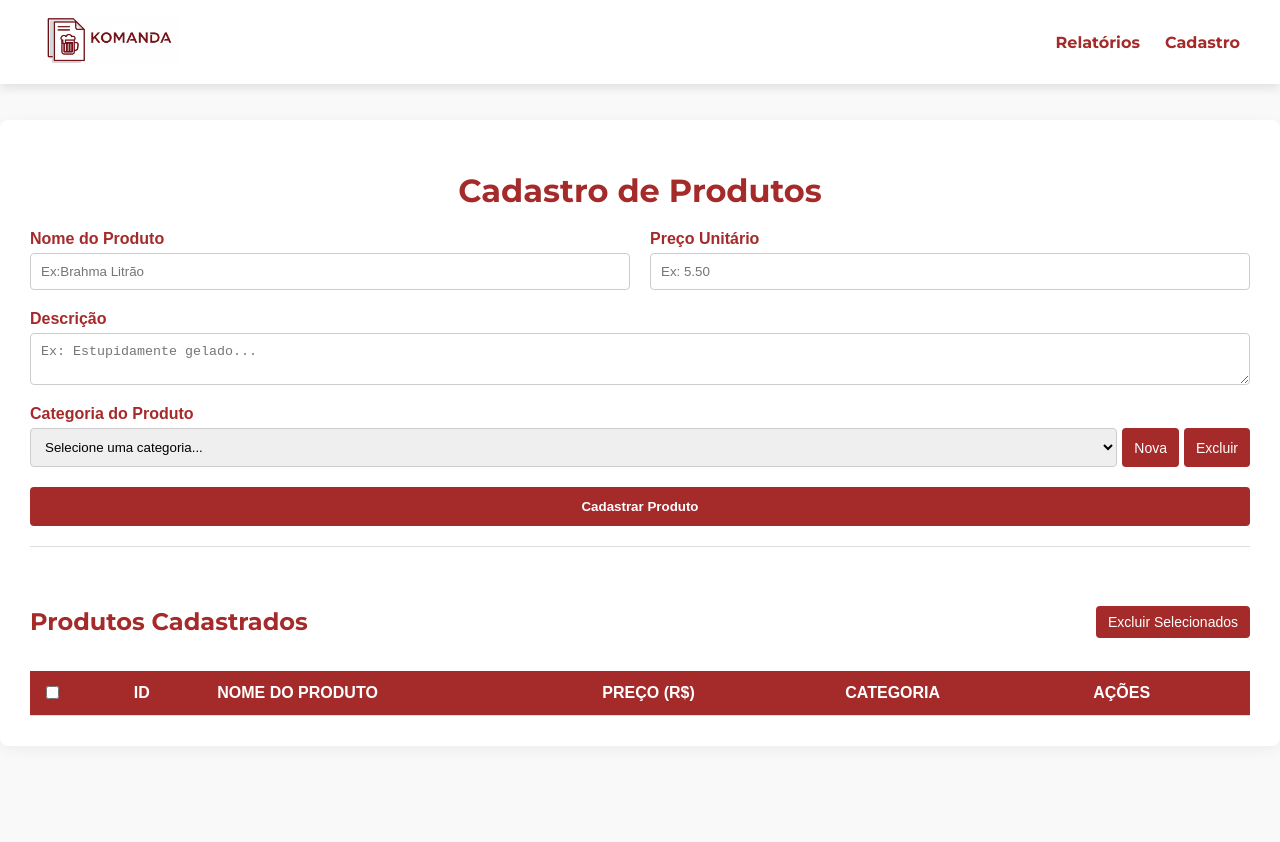
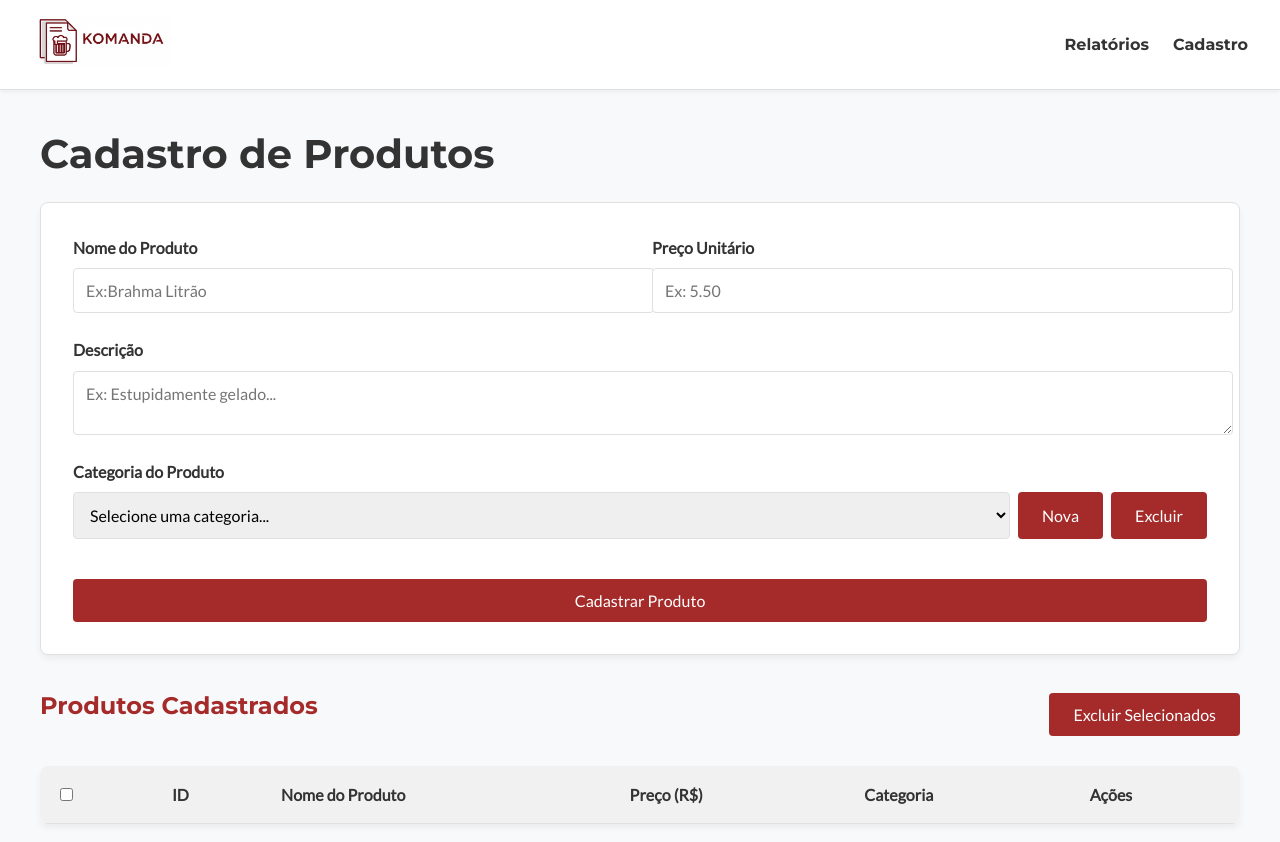
Before and after one commit to 19lemabe94/komanda-app, a website: page cadastro.html in a window 1280 px wide. Before the commit the page ends 800 px from the top, so only its background shows below. Drawn offline with Linux system fonts and the light colour scheme; no server answers.

Commit message:
novo css relatorio e cadastro

```diff
--- /dev/null
+++ b/cadastro.css
@@ -0,0 +1,265 @@
+/* --- Variáveis e Configurações Globais --- */
+:root {
+    --primary-color: #A52A2A;
+    --secondary-color: #FFFFFF;
+    --background-color: #F8F9FA;
+    --card-bg: #FFFFFF;
+    --card-border: #E0E0E0;
+    --card-shadow: rgba(0, 0, 0, 0.05);
+    --text-color: #333333;
+    --muted-text-color: #777777;
+    --success-color: #28a745;
+    --danger-color: #dc3545;
+    --font-family-title: 'Montserrat', sans-serif;
+    --font-family-body: 'Lato', sans-serif;
+}
+
+/* --- Base e Tipografia --- */
+body {
+    font-family: var(--font-family-body);
+    background-color: var(--background-color);
+    margin: 0;
+    color: var(--text-color);
+    line-height: 1.6;
+}
+
+h1, h2, h3 {
+    font-family: var(--font-family-title);
+    font-weight: 700;
+    color: var(--primary-color);
+    margin-top: 0;
+    margin-bottom: 1rem;
+}
+
+h1 {
+    font-size: 2.5rem;
+    color: var(--text-color);
+}
+
+p {
+    margin-top: 0;
+    margin-bottom: 0.5rem;
+}
+
+/* --- Layout Principal --- */
+.main-content {
+    padding: 2rem;
+    max-width: 1200px;
+    margin: 0 auto;
+}
+
+.content-section {
+    margin-bottom: 2rem;
+}
+
+/* --- Header e Navegação --- */
+.top-menu {
+    display: flex;
+    justify-content: space-between;
+    align-items: center;
+    padding: 1rem 2rem;
+    background-color: var(--card-bg);
+    border-bottom: 1px solid var(--card-border);
+    box-shadow: 0 2px 4px var(--card-shadow);
+}
+
+.logo-area img {
+    height: 50px;
+}
+
+.menu-items {
+    list-style: none;
+    margin: 0;
+    padding: 0;
+    display: flex;
+    gap: 1.5rem;
+}
+
+.menu-items li a {
+    text-decoration: none;
+    color: var(--text-color);
+    font-weight: 600;
+    font-family: var(--font-family-title);
+    transition: color 0.3s ease;
+}
+
+.menu-items li a:hover {
+    color: var(--primary-color);
+}
+
+/* --- Formulário de Cadastro --- */
+.form-cadastro {
+    display: grid;
+    grid-template-columns: 1fr 1fr;
+    gap: 1.5rem;
+    background-color: var(--card-bg);
+    border: 1px solid var(--card-border);
+    border-radius: 8px;
+    padding: 2rem;
+    box-shadow: 0 4px 6px var(--card-shadow);
+}
+
+.input-group {
+    display: flex;
+    flex-direction: column;
+}
+
+.input-group label {
+    font-weight: 600;
+    margin-bottom: 0.5rem;
+    color: var(--text-color);
+}
+
+.input-group input,
+.input-group textarea,
+.input-group select {
+    width: 100%;
+    padding: 0.75rem;
+    border: 1px solid var(--card-border);
+    border-radius: 4px;
+    font-family: var(--font-family-body);
+    font-size: 1rem;
+}
+
+.input-group textarea {
+    resize: vertical;
+}
+
+.input-with-button {
+    display: flex;
+    gap: 0.5rem;
+}
+
+.input-with-button select {
+    flex: 1;
+}
+
+/* --- Botões de Ação --- */
+.btn-acao,
+.btn-cadastrar {
+    background-color: var(--primary-color);
+    color: var(--secondary-color);
+    border: none;
+    padding: 0.75rem 1.5rem;
+    border-radius: 4px;
+    cursor: pointer;
+    font-family: var(--font-family-body);
+    font-size: 1rem;
+    transition: background-color 0.2s ease;
+}
+
+.btn-acao:hover,
+.btn-cadastrar:hover {
+    background-color: #8c2323;
+}
+
+.btn-cadastrar {
+    grid-column: 1 / -1;
+    margin-top: 1rem;
+}
+
+/* --- Lista de Produtos --- */
+.product-list-container {
+    margin-top: 2rem;
+}
+
+.product-list-actions {
+    display: flex;
+    justify-content: space-between;
+    align-items: center;
+    margin-bottom: 1.5rem;
+}
+
+.product-table {
+    width: 100%;
+    border-collapse: collapse;
+    background-color: var(--card-bg);
+    border-radius: 8px;
+    overflow: hidden;
+    box-shadow: 0 4px 6px var(--card-shadow);
+}
+
+.product-table th,
+.product-table td {
+    padding: 1rem;
+    text-align: left;
+    border-bottom: 1px solid var(--card-border);
+}
+
+.product-table th {
+    background-color: #f1f1f1;
+    font-weight: 700;
+    color: var(--text-color);
+}
+
+.product-table tbody tr:hover {
+    background-color: #f9f9f9;
+}
+
+.action-buttons {
+    display: flex;
+    gap: 0.5rem;
+}
+
+.btn-edit {
+    background-color: var(--primary-color);
+    color: var(--secondary-color);
+    border: none;
+    padding: 0.5rem 1rem;
+    border-radius: 4px;
+    cursor: pointer;
+    transition: background-color 0.2s ease;
+}
+
+.btn-edit:hover {
+    background-color: #8c2323;
+}
+
+.btn-delete {
+    background-color: var(--danger-color);
+    color: var(--secondary-color);
+    border: none;
+    padding: 0.5rem 1rem;
+    border-radius: 4px;
+    cursor: pointer;
+    transition: background-color 0.2s ease;
+}
+
+.btn-delete:hover {
+    background-color: #c82333;
+}
+
+/* --- Responsividade --- */
+@media (max-width: 768px) {
+    .top-menu {
+        flex-direction: column;
+        gap: 1rem;
+        padding: 1rem;
+    }
+
+    .menu-items {
+        justify-content: center;
+        width: 100%;
+        gap: 1rem;
+    }
+
+    .form-cadastro {
+        grid-template-columns: 1fr;
+        padding: 1.5rem;
+    }
+
+    .input-with-button {
+        flex-direction: column;
+        gap: 1rem;
+    }
+
+    .input-with-button button {
+        width: 100%;
+    }
+
+    .product-list-actions {
+        flex-direction: column;
+        align-items: flex-start;
+        gap: 1rem;
+    }
+}
--- a/cadastro.html
+++ b/cadastro.html
@@ -5,7 +5,7 @@
     <meta name="viewport" content="width=device-width, initial-scale=1.0">
     <title>Komanda app - Cadastro de Produtos</title>
     <link rel="icon" href="src/favicon_io/favicon-16x16.png" type="image/x-icon">
-    <link rel="stylesheet" href="style.css">
+    <link rel="stylesheet" href="cadastro.css">
     <link rel="preconnect" href="https://fonts.googleapis.com">
     <link rel="preconnect" href="https://fonts.gstatic.com" crossorigin>
     <link href="https://fonts.googleapis.com/css2?family=Lato:wght@300;400&family=Montserrat:wght@700&display=swap" rel="stylesheet">
--- /dev/null
+++ b/relatorio.css
@@ -0,0 +1,242 @@
+/* --- Variáveis e Configurações Globais --- */
+:root {
+    --primary-color: #A52A2A;
+    --secondary-color: #FFFFFF;
+    --background-color: #F8F9FA;
+    --card-bg: #FFFFFF;
+    --card-border: #E0E0E0;
+    --card-shadow: rgba(0, 0, 0, 0.05);
+    --text-color: #333333;
+    --muted-text-color: #777777;
+    --success-color: #28a745;
+    --danger-color: #dc3545;
+    --font-family-title: 'Montserrat', sans-serif;
+    --font-family-body: 'Lato', sans-serif;
+}
+
+/* --- Base e Tipografia --- */
+body {
+    font-family: var(--font-family-body);
+    background-color: var(--background-color);
+    margin: 0;
+    color: var(--text-color);
+    line-height: 1.6;
+}
+
+h1, h2, h3 {
+    font-family: var(--font-family-title);
+    font-weight: 700;
+    color: var(--primary-color);
+    margin-top: 0;
+    margin-bottom: 1rem;
+}
+
+h1 {
+    font-size: 2.5rem;
+    color: var(--text-color);
+}
+
+p {
+    margin-top: 0;
+    margin-bottom: 0.5rem;
+}
+
+/* --- Layout Principal --- */
+.main-content {
+    padding: 2rem;
+    max-width: 1200px;
+    margin: 0 auto;
+}
+
+.content-section {
+    margin-bottom: 2rem;
+}
+
+/* --- Header e Navegação --- */
+.top-menu {
+    display: flex;
+    justify-content: space-between;
+    align-items: center;
+    padding: 1rem 2rem;
+    background-color: var(--card-bg);
+    border-bottom: 1px solid var(--card-border);
+    box-shadow: 0 2px 4px var(--card-shadow);
+}
+
+.logo-area img {
+    height: 50px;
+}
+
+.menu-items {
+    list-style: none;
+    margin: 0;
+    padding: 0;
+    display: flex;
+    gap: 1.5rem;
+}
+
+.menu-items li a {
+    text-decoration: none;
+    color: var(--text-color);
+    font-weight: 600;
+    font-family: var(--font-family-title);
+    transition: color 0.3s ease;
+}
+
+.menu-items li a:hover {
+    color: var(--primary-color);
+}
+
+/* --- Grid de Relatórios --- */
+.reports-grid {
+    display: grid;
+    grid-template-columns: 1fr;
+    gap: 2rem;
+}
+
+@media (min-width: 992px) {
+    .reports-grid {
+        grid-template-columns: 2fr 1fr;
+    }
+}
+
+.reports-main-column {
+    display: flex;
+    flex-direction: column;
+    gap: 2rem;
+}
+
+/* --- Cards de Relatório --- */
+.report-card {
+    background-color: var(--card-bg);
+    border: 1px solid var(--card-border);
+    border-radius: 8px;
+    padding: 2rem;
+    box-shadow: 0 4px 6px var(--card-shadow);
+}
+
+.report-card h2 {
+    color: var(--primary-color);
+    border-bottom: 2px solid var(--primary-color);
+    padding-bottom: 0.5rem;
+    margin-bottom: 1.5rem;
+}
+
+.report-value {
+    font-size: 2.5rem;
+    font-weight: 700;
+    color: var(--success-color);
+    margin-bottom: 1rem;
+}
+
+.small-value {
+    font-size: 1rem;
+    color: var(--muted-text-color);
+}
+
+/* --- Formulários --- */
+.date-input-group {
+    display: flex;
+    align-items: center;
+    gap: 1rem;
+    margin-bottom: 1rem;
+    flex-wrap: wrap;
+}
+
+.date-input-group label {
+    font-weight: 600;
+}
+
+.date-input-group input {
+    flex: 1;
+    padding: 0.5rem;
+    border: 1px solid var(--card-border);
+    border-radius: 4px;
+    font-family: var(--font-family-body);
+}
+
+.btn-acao {
+    background-color: var(--primary-color);
+    color: var(--secondary-color);
+    border: none;
+    padding: 0.75rem 1.5rem;
+    border-radius: 4px;
+    cursor: pointer;
+    font-family: var(--font-family-body);
+    font-size: 1rem;
+    transition: background-color 0.2s ease;
+}
+
+.btn-acao:hover {
+    background-color: #8c2323;
+}
+
+/* --- Tabelas de Relatório --- */
+.report-table {
+    width: 100%;
+    border-collapse: collapse;
+    margin-top: 1rem;
+}
+
+.report-table th,
+.report-table td {
+    padding: 1rem;
+    text-align: left;
+    border-bottom: 1px solid var(--card-border);
+}
+
+.report-table th {
+    background-color: #f1f1f1;
+    font-weight: 700;
+    color: var(--text-color);
+}
+
+.report-table tbody tr:hover {
+    background-color: #f9f9f9;
+}
+
+.action-buttons button {
+    background-color: var(--danger-color);
+    color: var(--secondary-color);
+    border: none;
+    padding: 0.5rem 1rem;
+    border-radius: 4px;
+    cursor: pointer;
+    transition: background-color 0.2s ease;
+}
+
+.action-buttons button:hover {
+    background-color: #c82333;
+}
+
+/* --- Responsividade --- */
+@media (max-width: 768px) {
+    .top-menu {
+        flex-direction: column;
+        gap: 1rem;
+        padding: 1rem;
+    }
+
+    .menu-items {
+        justify-content: center;
+        width: 100%;
+        gap: 1rem;
+    }
+
+    .report-card {
+        padding: 1.5rem;
+    }
+
+    .report-value {
+        font-size: 2rem;
+    }
+
+    .date-input-group {
+        flex-direction: column;
+        align-items: flex-start;
+    }
+
+    .date-input-group input {
+        width: 100%;
+    }
+}
```
Also changed, not shown: relatorio.html (+1 -1 lines).
